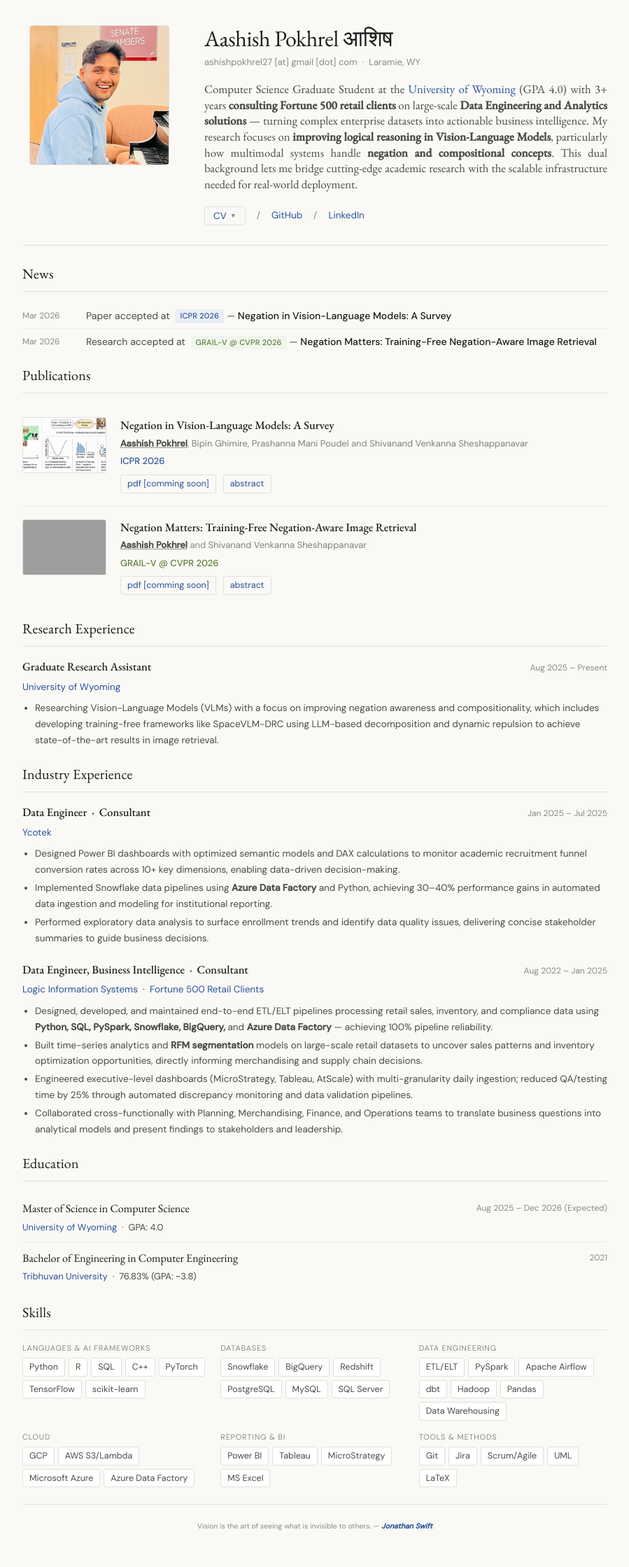
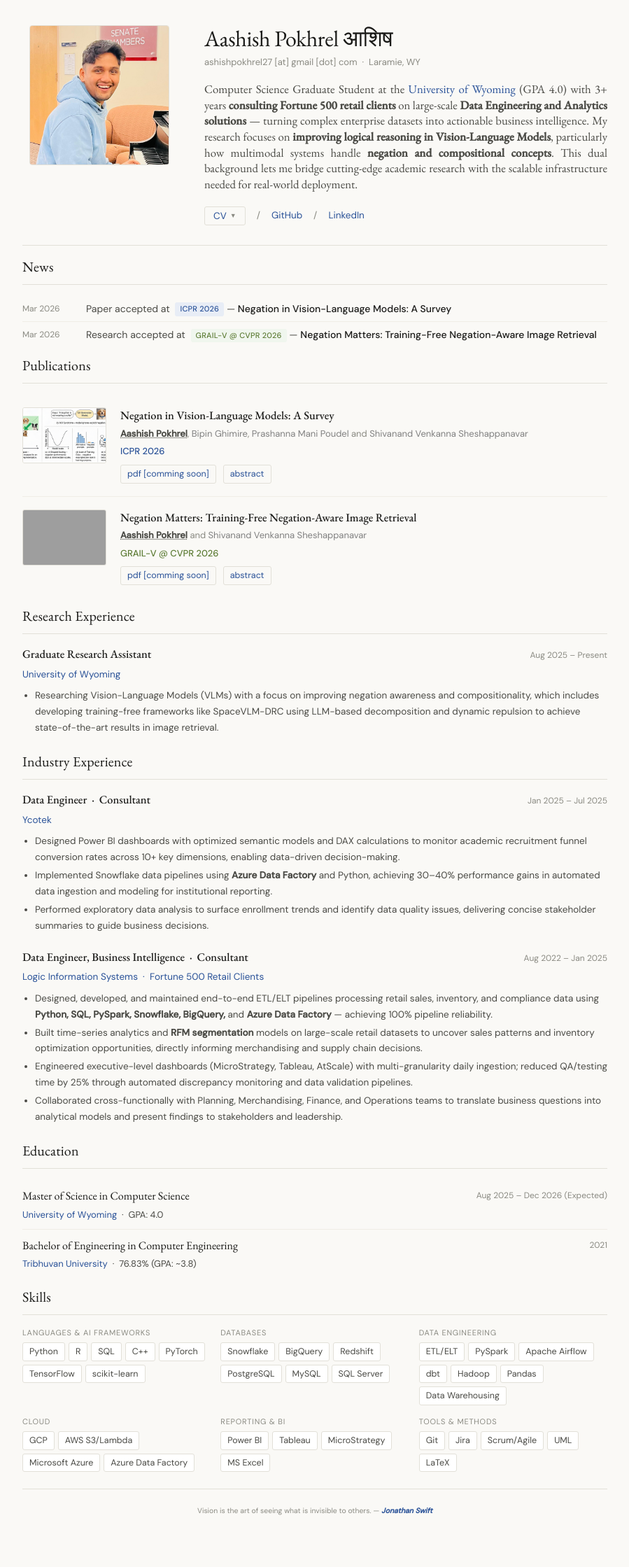
Before and after one commit to aashishpokhrel27/portfolio, a Jekyll site: the page index.html, which Jekyll copies as it is, in a window 1280 px wide. Shown: the whole page at 70% size, without its empty margins (190-1089 px from the left). Built offline with Jekyll 4.4.1, drawn with Linux system fonts in a browser that asks for light colours; after the commit the page ends 2217 px from its top, so only the background shows below that; grey boxes are pictures that could not be loaded.

Commit message:
updated few things in index

```diff
--- a/index.html
+++ b/index.html
@@ -184,11 +184,11 @@
     hr.section-rule {
       border: none;
       border-top: 1px solid var(--border);
-      margin: 0 0 24px;
+      margin: 0 0 14px;
     }
 
     /* ── SECTIONS ─────────────────────────────── */
-    .section { margin-bottom: 14px; }
+    .section { margin-bottom: 10px; }
 
     .section-title {
       font-family: var(--serif);
```
